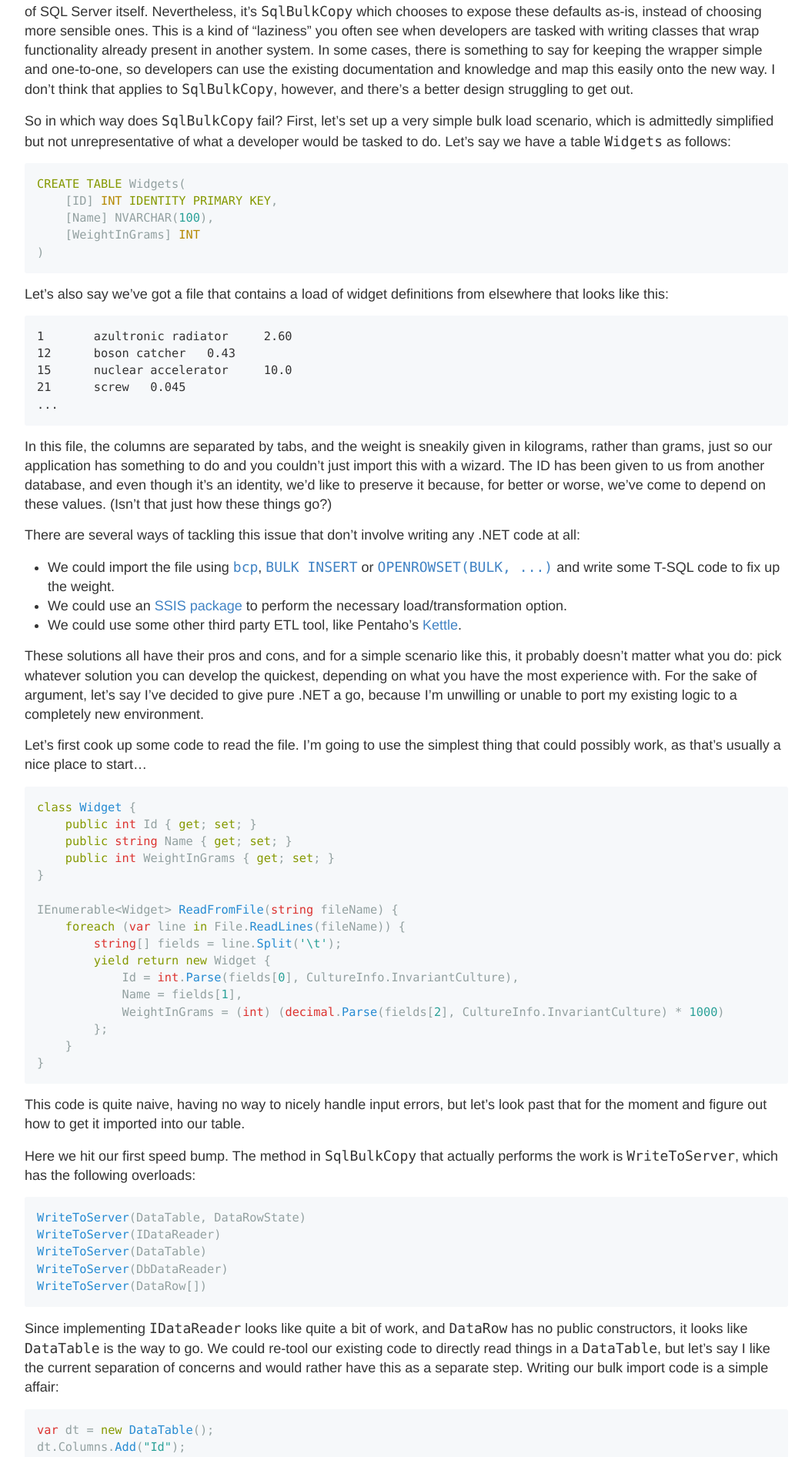
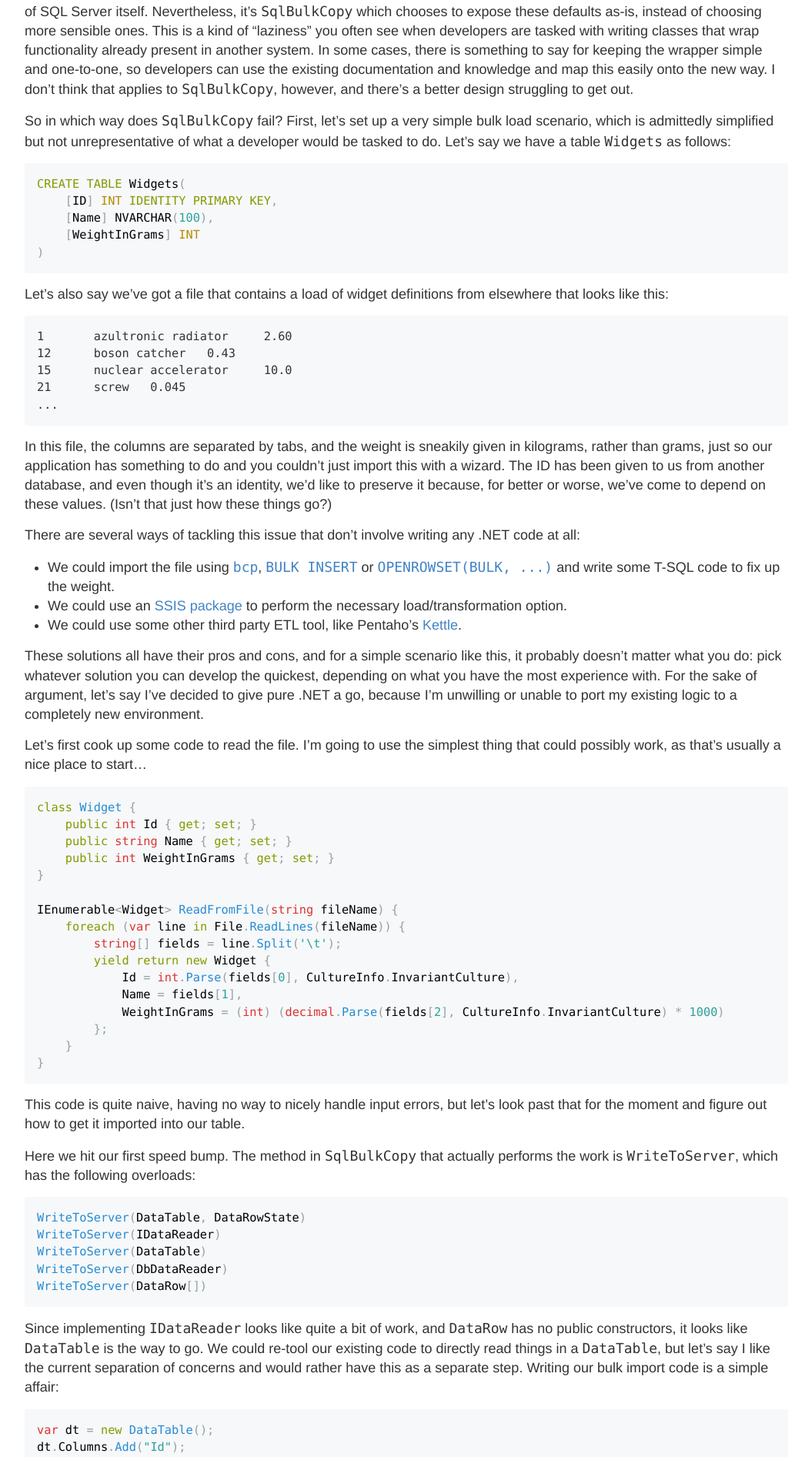
Before and after one commit to jeroen-mostert/jeroen-mostert.github.io, a Jekyll site: the page built from _posts/2019-02-19-sqlbulkcopy1.md, in a window 1280 px wide. Shown: the part 459-2352 px from the top of the page at 77% size, without its empty margins (112-1158 px from the left). Built offline with Jekyll 4.4.1, drawn with Linux system fonts in a browser that asks for light colours.

Commit message:
Update _highlights.scss

```diff
--- a/_sass/_highlights.scss
+++ b/_sass/_highlights.scss
@@ -16,7 +16,7 @@ code {
 .highlight .g { color: #93A1A1 } /* Generic */
 .highlight .k { color: #859900 } /* Keyword */
 .highlight .l { color: #93A1A1 } /* Literal */
-.highlight .n { color: #93A1A1 } /* Name */
+.highlight .n { color: #000000 } /* Name */
 .highlight .o { color: #859900 } /* Operator */
 .highlight .x { color: #CB4B16 } /* Other */
 .highlight .p { color: #93A1A1 } /* Punctuation */
```
